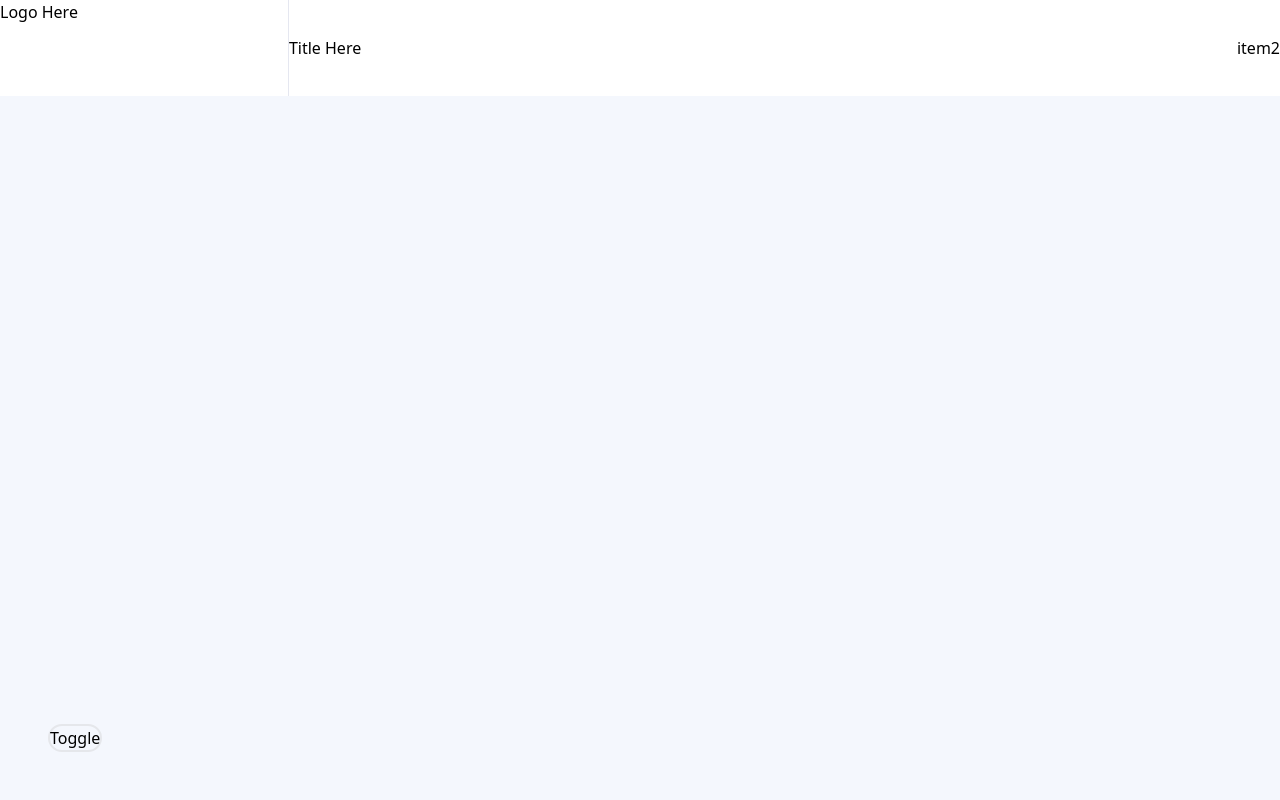
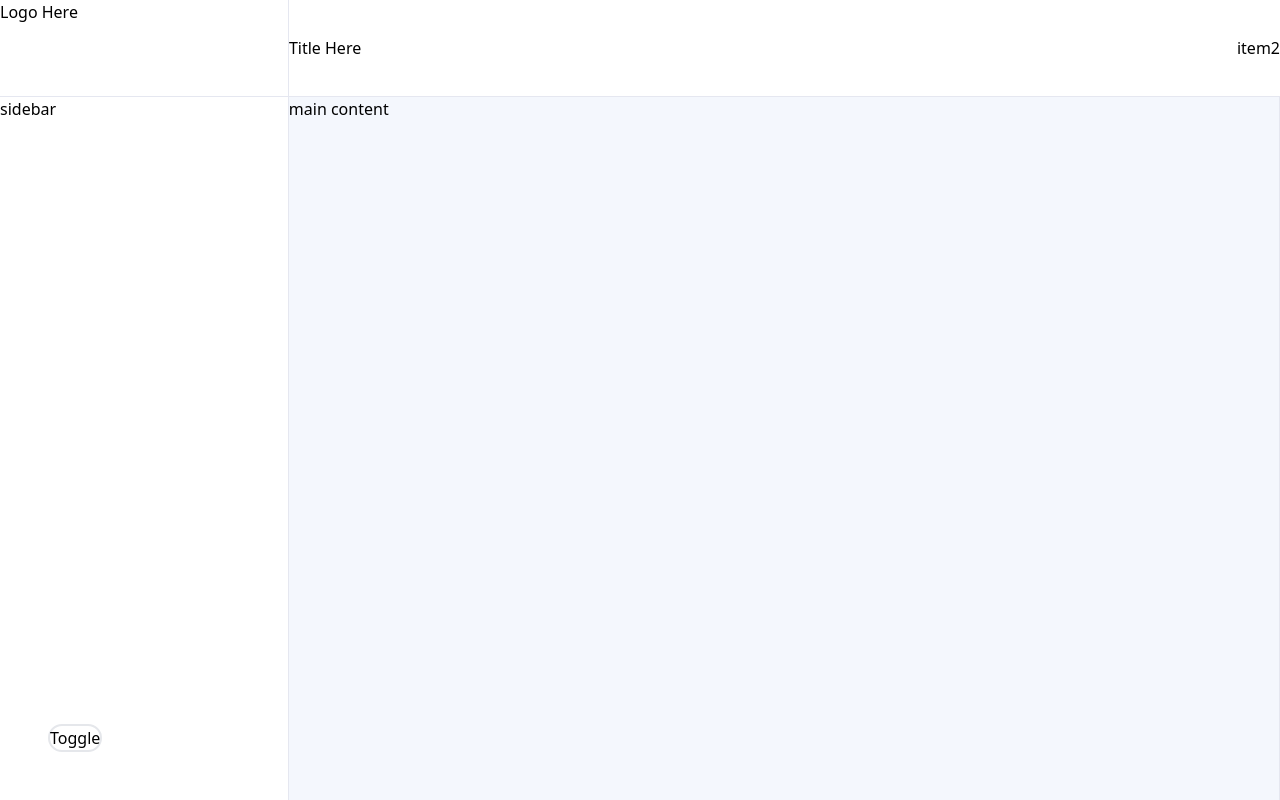
Before and after one commit to Jay-Sm/kanban-task-management-web-app, a Vue app: page / in a window 1280 px wide. Built offline with nearby package versions, Linux system fonts and the light colour scheme.

Commit message:
added basic layout for sidebar and kanban area

```diff
--- a/src/App.vue
+++ b/src/App.vue
@@ -1,7 +1,7 @@
 <template>
   <button class="toggle-btn" @click="swtichTheme()">Toggle</button>
 
-  <div class="wrapper flex flex-col">
+  <div class="wrapper">
     <header>
       <div class="logo-container">
         Logo Here
@@ -12,6 +12,11 @@
         <div>item2</div>
       </div>
     </header>
+
+    <div class="main">
+      <div class="sidebar">sidebar</div>
+      <div class="kanban">main content</div>
+    </div>
   </div>
 </template>
 
@@ -36,9 +41,13 @@ function swtichTheme() {
   @apply fixed bottom-12 left-12 w-min h-min border-2 rounded-full flex justify-center items-center
 }
 
+.wrapper {
+  @apply h-full w-full flex flex-col
+}
+
 /* Header */
 .wrapper>header {
-  @apply h-[6rem] bg-themeColor dark:bg-themeColor-dark flex flex-row
+  @apply h-[6.9rem] bg-themeColor dark:bg-themeColor-dark flex flex-row border-b border-borderColor dark:border-borderColor-dark
 }
 
 header .logo-container {
@@ -48,4 +57,17 @@ header .logo-container {
 header>.nav {
   @apply flex flex-row items-center justify-between w-full
 }
+
+/* Main & Sidebar */
+.wrapper>.main{
+  @apply h-full w-full flex flex-row
+}
+
+.sidebar {
+  @apply w-[23.3rem] min-w-max h-full bg-themeColor dark:bg-themeColor-dark border-r border-borderColor dark:border-borderColor-dark
+}
+
+.kanban {
+  @apply w-full min-w-max h-full border-r border-borderColor dark:border-borderColor-dark
+}
 </style>
--- a/src/assets/main.css
+++ b/src/assets/main.css
@@ -2,18 +2,20 @@
 @tailwind components;
 @tailwind utilities;
 
+*{
+  @apply duration-300
+}
+
 :root {
-  @apply text-[16px];
+  @apply text-[16px] ;
 }
 
 html {
-  @apply h-screen ;
+  @apply h-screen;
 }
 
 body {
   @apply h-full bg-background dark:bg-background-dark text-black dark:text-white;
-
-  @apply duration-300;
   transition-property: background-color, color;
 }
 
```
Also changed, not shown: 1 other file (tests, documents, lock files or other folders).
